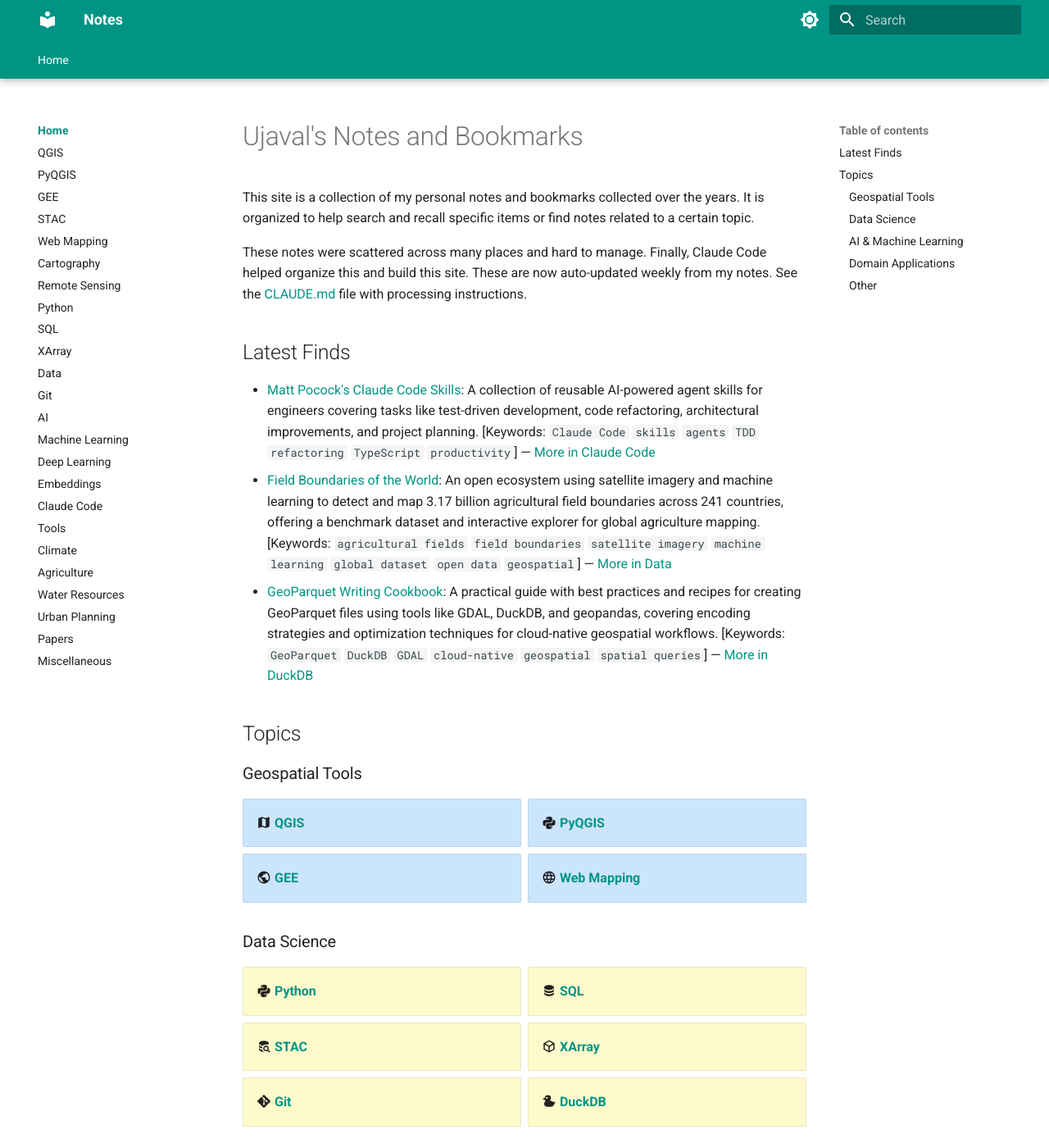
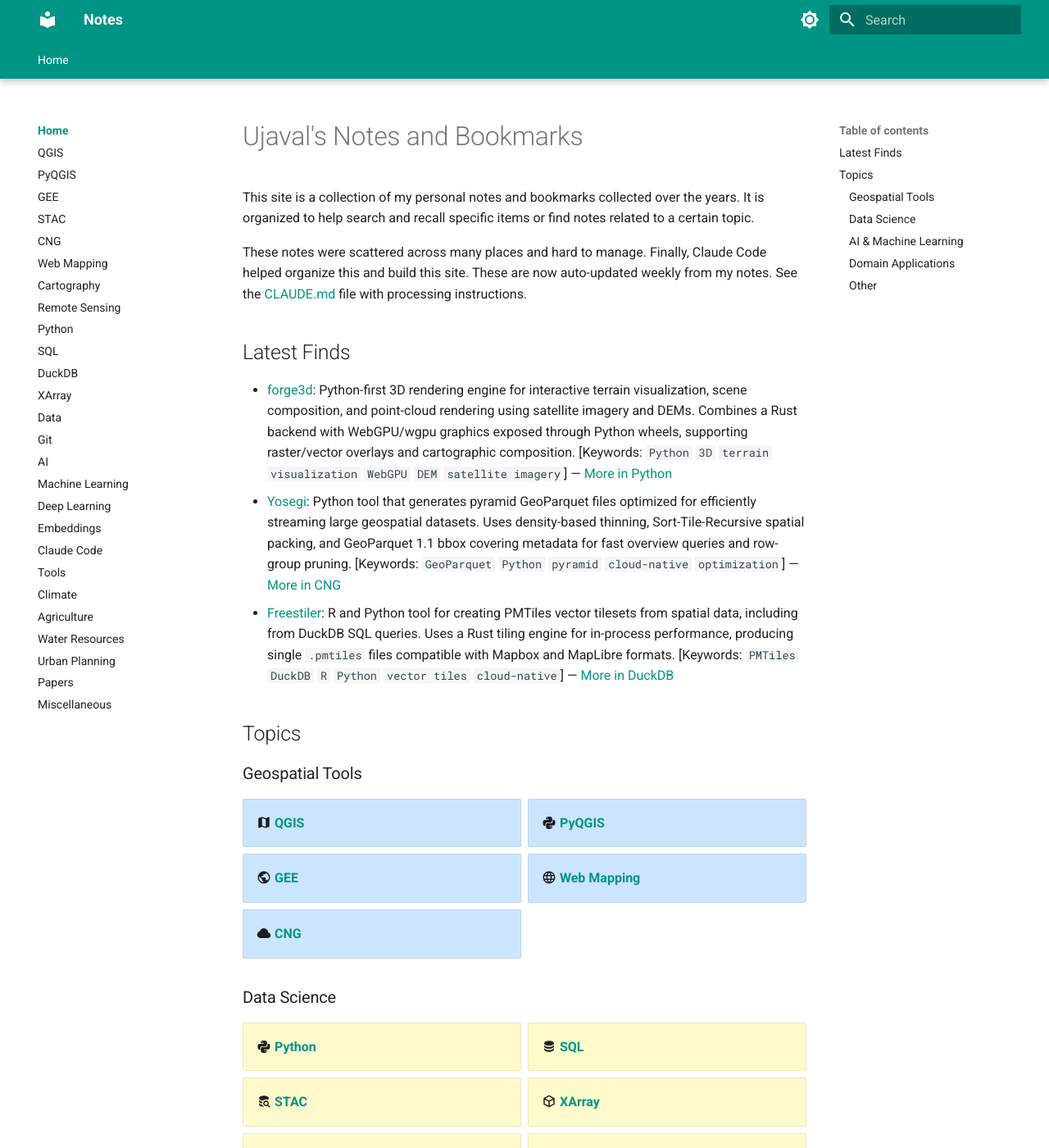
Before and after one commit to spatialthoughts/notes, an MkDocs documentation site: the page built from content/index.md, in a window 1280 px wide and 1400 px high. Shown: the whole window at 82% size. Built offline with MkDocs 1.6.1 and Material for MkDocs 9.7.7, drawn with Linux system fonts in a browser that asks for light colours.

Commit message:
Process 2026-05-07, 2026-05-11, 2026-05-13 daily notes: add forge3d to Python, create CNG with Yosegi and Freestiler; add Freestiler to DuckDB; add CNG and DuckDB to nav; update Latest Finds
Co-Authored-By: Claude Sonnet 4.6 <noreply@anthropic.com>

```diff
--- a/content/index.md
+++ b/content/index.md
@@ -6,9 +6,9 @@ These notes were scattered across many places and hard to manage. Finally, Claud
 
 ## Latest Finds
 
-- [Matt Pocock's Claude Code Skills](https://github.com/mattpocock/skills): A collection of reusable AI-powered agent skills for engineers covering tasks like test-driven development, code refactoring, architectural improvements, and project planning. [Keywords: `Claude Code` `skills` `agents` `TDD` `refactoring` `TypeScript` `productivity`] — [More in Claude Code](Claude_Code.md)
-- [Field Boundaries of the World](https://fieldsofthe.world/): An open ecosystem using satellite imagery and machine learning to detect and map 3.17 billion agricultural field boundaries across 241 countries, offering a benchmark dataset and interactive explorer for global agriculture mapping. [Keywords: `agricultural fields` `field boundaries` `satellite imagery` `machine learning` `global dataset` `open data` `geospatial`] — [More in Data](Data.md)
-- [GeoParquet Writing Cookbook](https://www.geomermaids.com/cookbook/geoparquet/): A practical guide with best practices and recipes for creating GeoParquet files using tools like GDAL, DuckDB, and geopandas, covering encoding strategies and optimization techniques for cloud-native geospatial workflows. [Keywords: `GeoParquet` `DuckDB` `GDAL` `cloud-native` `geospatial` `spatial queries`] — [More in DuckDB](DuckDB.md)
+- [forge3d](https://github.com/milos-agathon/forge3d): Python-first 3D rendering engine for interactive terrain visualization, scene composition, and point-cloud rendering using satellite imagery and DEMs. Combines a Rust backend with WebGPU/wgpu graphics exposed through Python wheels, supporting raster/vector overlays and cartographic composition. [Keywords: `Python` `3D` `terrain` `visualization` `WebGPU` `DEM` `satellite imagery`] — [More in Python](Python.md)
+- [Yosegi](https://github.com/Kanahiro/yosegi): Python tool that generates pyramid GeoParquet files optimized for efficiently streaming large geospatial datasets. Uses density-based thinning, Sort-Tile-Recursive spatial packing, and GeoParquet 1.1 bbox covering metadata for fast overview queries and row-group pruning. [Keywords: `GeoParquet` `Python` `pyramid` `cloud-native` `optimization`] — [More in CNG](CNG.md)
+- [Freestiler](https://walker-data.com/freestiler/): R and Python tool for creating PMTiles vector tilesets from spatial data, including from DuckDB SQL queries. Uses a Rust tiling engine for in-process performance, producing single `.pmtiles` files compatible with Mapbox and MapLibre formats. [Keywords: `PMTiles` `DuckDB` `R` `Python` `vector tiles` `cloud-native`] — [More in DuckDB](DuckDB.md)
 
 ## Topics
 
@@ -23,6 +23,8 @@ These notes were scattered across many places and hard to manage. Finally, Claud
 -   :material-earth: **[GEE](GEE.md)**
 
 -   :material-web: **[Web Mapping](Web_Mapping.md)**
+
+-   :material-cloud: **[CNG](CNG.md)**
 
 </div>
 
--- a/mkdocs.yml
+++ b/mkdocs.yml
@@ -54,11 +54,13 @@ nav:
     - PyQGIS: PyQGIS.md
     - GEE: GEE.md
     - STAC: STAC.md
+    - CNG: CNG.md
     - Web Mapping: Web_Mapping.md
     - Cartography: Cartography.md
     - Remote Sensing: Remote_Sensing.md
     - Python: Python.md
     - SQL: SQL.md
+    - DuckDB: DuckDB.md
     - XArray: XArray.md
     - Data: Data.md
     - Git: Git.md
```
Also changed, not shown: content/CNG.md (added, +7 -0 lines), content/DuckDB.md (+2 -0 lines), content/Python.md (+2 -0 lines).
